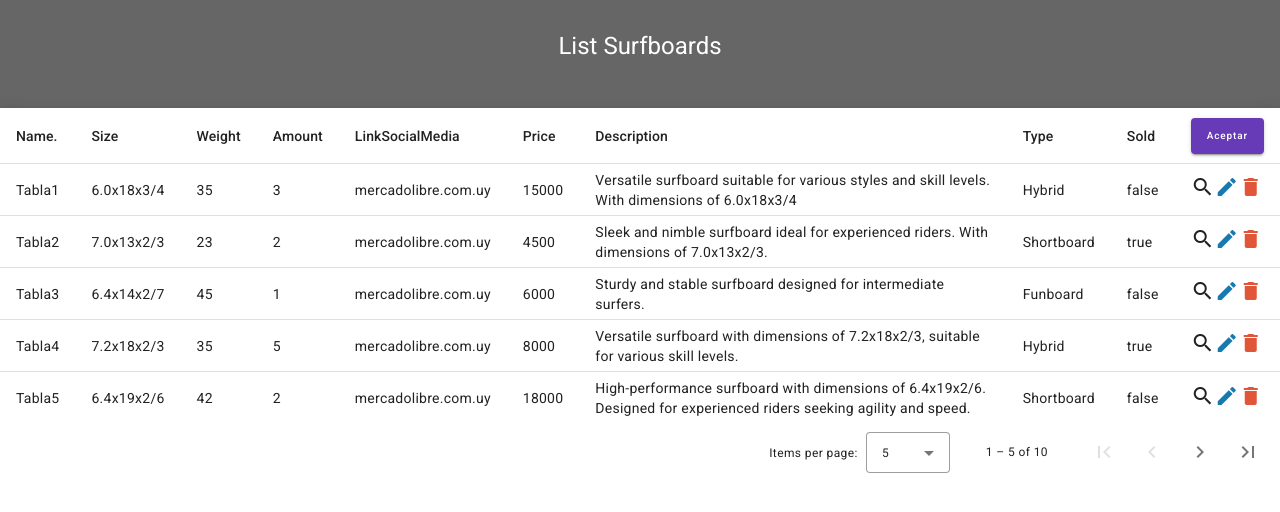
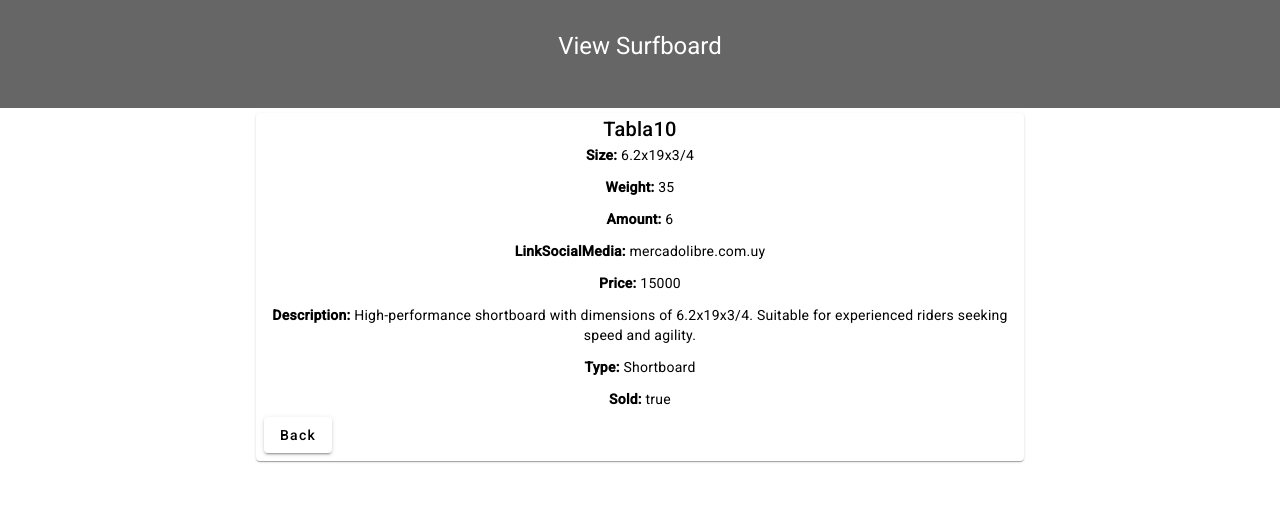
Before and after one commit to averder/SurfboardApp, an Angular app: page / in a window 1280 px wide. Shown: the top 512 px of the page. Built offline with nearby package versions, Linux system fonts and the light colour scheme.

Commit message:
[SBA-5] Added the surfboard detail and style

```diff
--- a/src/app/app.component.html
+++ b/src/app/app.component.html
@@ -1 +1 @@
-<app-surfboard-list></app-surfboard-list>
+<app-view-surfboard></app-view-surfboard>
--- a/src/app/components/view-surfboard/view-surfboard.component.css
+++ b/src/app/components/view-surfboard/view-surfboard.component.css
@@ -0,0 +1,4 @@
+.card{
+    margin-top:5px;
+    text-align: center;
+}
--- a/src/app/components/view-surfboard/view-surfboard.component.html
+++ b/src/app/components/view-surfboard/view-surfboard.component.html
@@ -1 +1,21 @@
-<p>view surfboards works!!</p>
+<div class="title">
+  <h1>View Surfboard</h1>
+</div>
+<div class="container">
+    <mat-card class="card">
+        <mat-card-title>{{ surfboard.name }}</mat-card-title>
+        <mat-card-content>
+          <p><strong>Size:</strong> {{ surfboard.size }} </p>
+          <p><strong>Weight:</strong> {{ surfboard.weight }} </p>
+          <p><strong>Amount:</strong> {{ surfboard.amount }} </p>
+          <p><strong>LinkSocialMedia:</strong> {{ surfboard.linkSocialMedia }} </p>
+          <p><strong>Price:</strong> {{ surfboard.price }} </p>
+          <p><strong>Description:</strong> {{ surfboard.description }} </p>
+          <p><strong>Type:</strong> {{ surfboard.type }} </p>
+          <p><strong>Sold:</strong> {{ surfboard.sold }} </p>
+        </mat-card-content>
+        <mat-card-actions>
+          <button mat-raised-button>Back</button>
+        </mat-card-actions>
+      </mat-card>
+</div>
--- a/src/app/components/view-surfboard/view-surfboard.component.ts
+++ b/src/app/components/view-surfboard/view-surfboard.component.ts
@@ -5,4 +5,17 @@ import { Component } from '@angular/core';
   templateUrl: './view-surfboard.component.html',
   styleUrls: ['./view-surfboard.component.css'],
 })
-export class ViewSurfboardComponent {}
+export class ViewSurfboardComponent {
+  surfboard = {
+    name: 'Tabla10',
+    size: '6.2x19x3/4',
+    weight: 35,
+    amount: 6,
+    linkSocialMedia: 'mercadolibre.com.uy',
+    price: 15000,
+    description:
+      'High-performance shortboard with dimensions of 6.2x19x3/4. Suitable for experienced riders seeking speed and agility.',
+    type: 'Shortboard',
+    sold: true,
+  };
+}
--- a/src/styles.css
+++ b/src/styles.css
@@ -9,3 +9,7 @@ body { margin: 0; font-family: Roboto, "Helvetica Neue", sans-serif; }
     text-align: center;
     color: white;
   }
+
+  .container {
+    margin: 0 20%;
+  }
```
